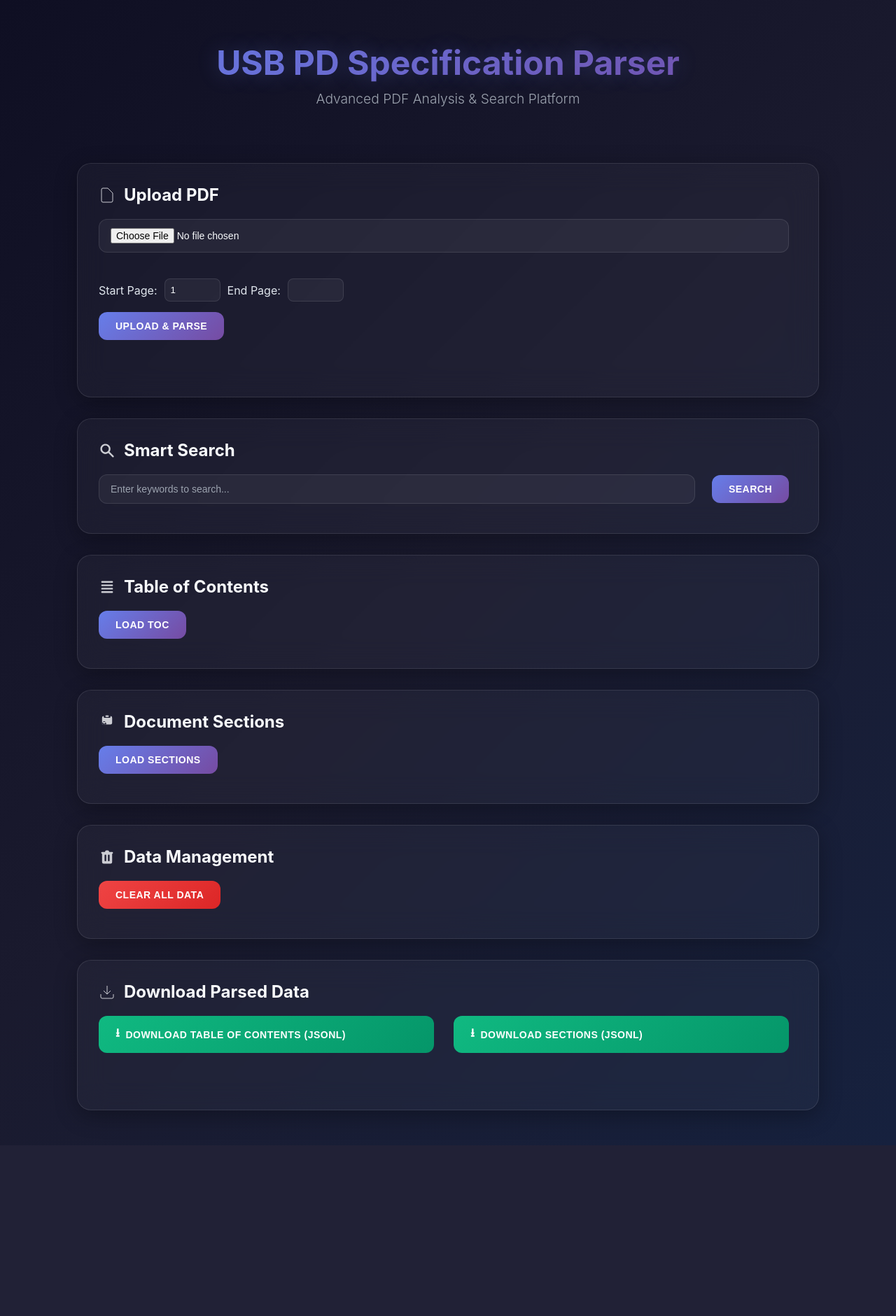
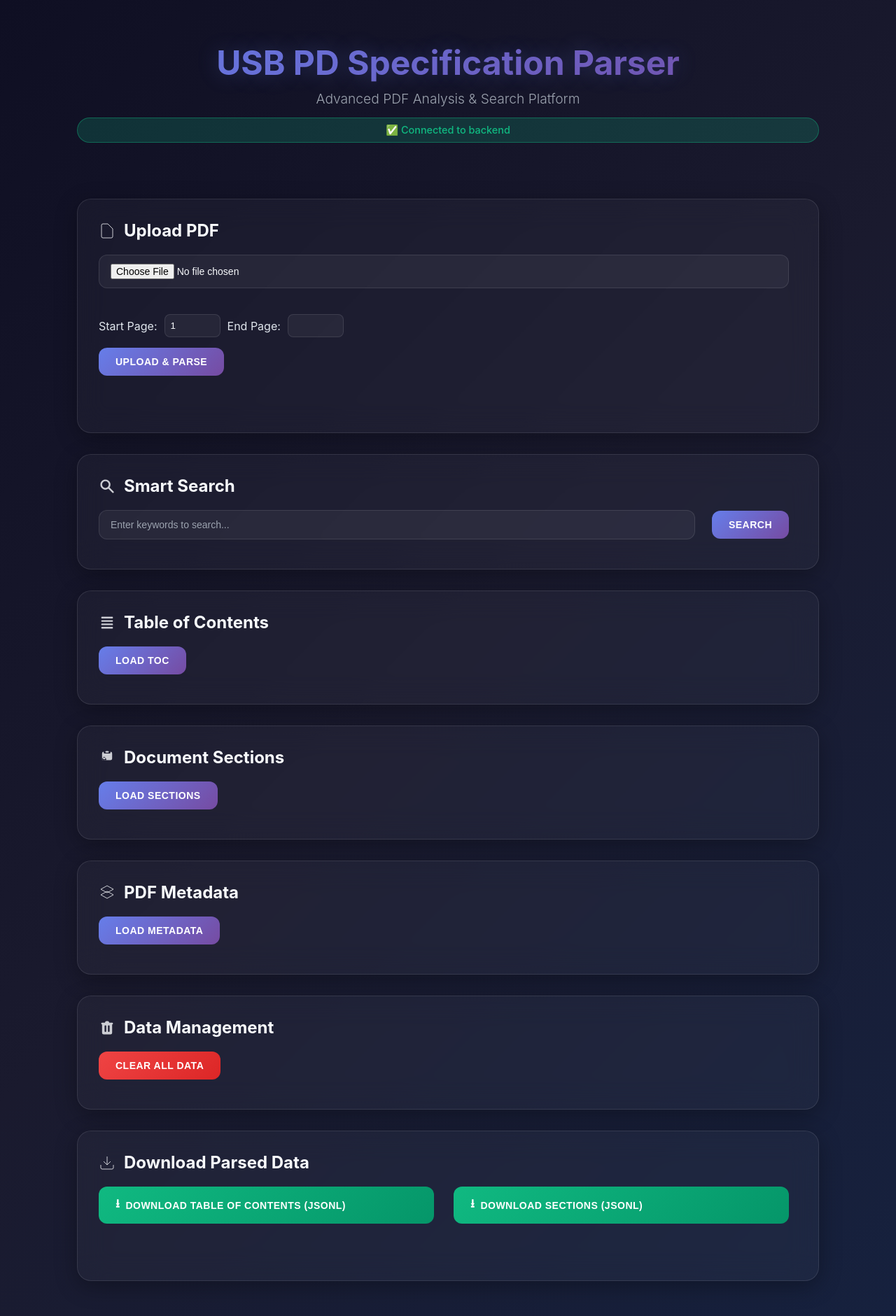
Before and after one commit to srikanthtn/USB-Power-pdf-parsing, a FastAPI app: page / in a window 1280 px wide. Shown: the whole page at 70% size. Before the commit the page ends 1611 px from the top, so only its background shows below. Run offline with FastAPI, Linux system fonts and the light colour scheme.

Commit message:
Add PDF metadata extraction and connection status UI; enhance logging

```diff
--- a/app.py
+++ b/app.py
@@ -14,6 +14,9 @@ from fastapi.templating import Jinja2Templates
 from fastapi.middleware.cors import CORSMiddleware
 import uvicorn
 from main import USBPDParser, TOCEntry, Section
+import logging
+from fastapi.logger import logger
+logging.getLogger("multipart").setLevel(logging.WARNING)
 
 # Initialize FastAPI app
 app = FastAPI(
@@ -39,6 +42,55 @@ app.mount("/static", StaticFiles(directory="templates"), name="static")
 toc_entries: List[TOCEntry] = []
 sections: List[Section] = []
 current_pdf_path: Optional[str] = None
+pdf_metadata: Optional[Dict[str, Any]] = None
+
+
+def _human_size(num_bytes: int) -> str:
+	units = ["B", "KB", "MB", "GB", "TB"]
+	idx = 0
+	value = float(num_bytes)
+	while value >= 1024 and idx < len(units) - 1:
+		value /= 1024.0
+		idx += 1
+	return f"{value:.2f} {units[idx]}"
+
+
+def _parse_pdf_date(raw: Optional[str]) -> Optional[str]:
+	"""Convert PDF date strings like 'D:20241028153000+05' to ISO if possible."""
+	if not raw:
+		return None
+	try:
+		# Remove leading 'D:' if present
+		s = raw[2:] if raw.startswith('D:') else raw
+		# Pad to at least YYYYMMDDHHmmSS
+		s = (s + '0'*14)[:14]
+		year = int(s[0:4]); mon = int(s[4:6]); day = int(s[6:8])
+		hh = int(s[8:10]); mm = int(s[10:12]); ss = int(s[12:14])
+		from datetime import datetime
+		return datetime(year, mon, day, hh, mm, ss).isoformat()
+	except Exception:
+		return raw
+
+
+def extract_pdf_metadata(path: Path) -> Dict[str, Any]:
+	import fitz
+	doc = fitz.open(str(path))
+	meta = doc.metadata or {}
+	info: Dict[str, Any] = {
+		"file_name": path.name,
+		"file_size_bytes": path.stat().st_size,
+		"file_size": _human_size(path.stat().st_size),
+		"page_count": doc.page_count,
+		"title": meta.get("title"),
+		"author": meta.get("author"),
+		"subject": meta.get("subject"),
+		"keywords": meta.get("keywords"),
+		"creator": meta.get("creator"),
+		"producer": meta.get("producer"),
+		"creation_date": _parse_pdf_date(meta.get("creationDate") or meta.get("creation_date")),
+		"mod_date": _parse_pdf_date(meta.get("modDate") or meta.get("mod_date")),
+	}
+	return info
 
 @app.get("/", response_class=HTMLResponse)
 async def home(request: Request):
@@ -54,6 +106,8 @@ async def upload_pdf(
     """Upload and parse a PDF file with page range"""
     global toc_entries, sections, current_pdf_path
 
+    logger.info(f"Received file: {file.filename}")
+
     if not file.filename.endswith('.pdf'):
         raise HTTPException(status_code=400, detail="Only PDF files are allowed")
 
@@ -64,18 +118,22 @@ async def upload_pdf(
     file_path = upload_dir / file.filename
 
     try:
+        logger.info(f"Saving file to: {file_path}")
         with file_path.open("wb") as f:
             content = await file.read()
             f.write(content)
 
+        logger.info(f"Initializing parser with page range: {start_page}-{end_page}")
         # Initialize parser with page range
-        parser = USBPDParser()
+        parser = USBPDParser(str(file_path))
         toc_entries, sections = parser.parse_pdf(
             str(file_path),
             start_page=start_page,
             end_page=end_page
         )
         current_pdf_path = str(file_path)
+        # Extract and store PDF metadata
+        globals()['pdf_metadata'] = extract_pdf_metadata(file_path)
 
         return {
             "message": "PDF processed successfully",
@@ -85,7 +143,14 @@ async def upload_pdf(
             "sections": len(sections)
         }
     except Exception as e:
-        raise HTTPException(status_code=500, detail=str(e))
+        logger.error(f"Error processing PDF: {str(e)}", exc_info=True)
+        # Clean up the file if there was an error
+        try:
+            if file_path.exists():
+                file_path.unlink()
+        except Exception as cleanup_error:
+            logger.error(f"Error cleaning up file: {str(cleanup_error)}")
+        raise HTTPException(status_code=500, detail=f"Error processing PDF: {str(e)}")
 
 @app.get("/api/toc")
 async def get_toc():
@@ -108,6 +173,13 @@ async def get_sections():
         "sections": [section.__dict__ for section in sections],
         "total_count": len(sections)
     }
+
+@app.get("/api/metadata")
+async def get_metadata():
+	"""Return metadata for the last uploaded PDF."""
+	if not pdf_metadata:
+		raise HTTPException(status_code=404, detail="No PDF metadata available. Please upload a PDF first.")
+	return pdf_metadata
 
 @app.get("/api/section/{section_id}")
 async def get_section_by_id(section_id: str):
@@ -169,7 +241,9 @@ async def get_stats():
         "toc_entries_count": len(toc_entries),
         "sections_count": len(sections),
         "toc_levels_distribution": toc_levels,
-        "current_pdf": current_pdf_path
+        "current_pdf": current_pdf_path,
+        "page_count": pdf_metadata.get("page_count") if pdf_metadata else None,
+        "file_size": pdf_metadata.get("file_size") if pdf_metadata else None,
     }
 
 @app.get("/api/export/toc")
@@ -202,6 +276,7 @@ async def clear_data():
     toc_entries = []
     sections = []
     current_pdf_path = None
+    globals()['pdf_metadata'] = None
 
     # Clean up temporary files
     upload_dir = Path("uploads")
--- a/requirements.txt
+++ b/requirements.txt
@@ -5,3 +5,4 @@ pdfplumber==0.10.3
 jinja2==3.1.2
 python-dotenv==1.0.0
 aiofiles==23.2.1
+requests==2.31.0
--- a/templates/index.html
+++ b/templates/index.html
@@ -344,6 +344,29 @@
         content: "⭳";
         font-size: 1.2em;
     }
+
+    .connection-status {
+        margin-top: 15px;
+        padding: 8px 16px;
+        border-radius: 20px;
+        font-size: 0.9rem;
+        font-weight: 500;
+        background: rgba(255, 255, 255, 0.1);
+        border: 1px solid rgba(255, 255, 255, 0.2);
+        transition: all 0.3s ease;
+    }
+
+    .connection-status.connected {
+        background: rgba(16, 185, 129, 0.2);
+        border-color: rgba(16, 185, 129, 0.4);
+        color: #10B981;
+    }
+
+    .connection-status.disconnected {
+        background: rgba(239, 68, 68, 0.2);
+        border-color: rgba(239, 68, 68, 0.4);
+        color: #EF4444;
+    }
 </style>
 </head>
 <body>
@@ -351,6 +374,7 @@
     <header>
         <h1>USB PD Specification Parser</h1>
         <div class="subtitle">Advanced PDF Analysis & Search Platform</div>
+        <div id="connectionStatus" class="connection-status">Checking connection...</div>
     </header>
 
     <!-- File Upload -->
@@ -416,6 +440,19 @@
         <div id="sectionsContainer"></div>
     </div>
 
+    <!-- PDF Metadata -->
+    <div class="card">
+        <h2>
+            <svg class="icon" xmlns="http://www.w3.org/2000/svg" viewBox="0 0 24 24" fill="none" stroke="currentColor">
+                <path d="M12 20l9-5-9-5-9 5 9 5z"/>
+                <path d="M12 12l9-5-9-5-9 5 9 5z"/>
+            </svg>
+            PDF Metadata
+        </h2>
+        <button onclick="loadMetadata()">Load Metadata</button>
+        <div id="metadataContainer"></div>
+    </div>
+
     <!-- Clear -->
     <div class="card">
         <h2>
@@ -450,6 +487,32 @@
 <script>
 const API_BASE = "http://127.0.0.1:8000";
 
+// Check connection status
+async function checkConnection() {
+    const statusElement = document.getElementById("connectionStatus");
+    try {
+        const response = await fetch(`${API_BASE}/api/stats`, {
+            method: 'GET',
+            signal: AbortSignal.timeout(5000) // 5 second timeout
+        });
+        if (response.ok) {
+            statusElement.textContent = "✅ Connected to backend";
+            statusElement.className = "connection-status connected";
+        } else {
+            statusElement.textContent = "⚠️ Backend error";
+            statusElement.className = "connection-status disconnected";
+        }
+    } catch (err) {
+        statusElement.textContent = "❌ Backend disconnected";
+        statusElement.className = "connection-status disconnected";
+    }
+}
+
+// Check connection on page load (one-time)
+document.addEventListener('DOMContentLoaded', function() {
+    checkConnection();
+});
+
 // Upload PDF
 async function uploadPDF(event) {
     event.preventDefault();
@@ -477,17 +540,20 @@ async function uploadPDF(event) {
         });
 
         if (!response.ok) {
-            throw new Error("Upload failed");
+            const errorData = await response.json().catch(() => ({}));
+            throw new Error(errorData.detail || `HTTP ${response.status}: ${response.statusText}`);
         }
 
         const data = await response.json();
-        showStatus("uploadStatus", "Document processed successfully!", "success");
+        showStatus("uploadStatus", `Document processed successfully! Found ${data.toc_entries} TOC entries and ${data.sections} sections.`, "success");
 
-        // Reload TOC and sections
+        // Reload TOC, sections, and metadata
         await loadTOC();
         await loadSections();
+        await loadMetadata();
     } catch (err) {
         showStatus("uploadStatus", "Error: " + err.message, "error");
+        console.error("Upload error:", err);
     }
 }
 
@@ -535,6 +601,39 @@ async function loadSections() {
     }
 }
 
+// Load Metadata
+async function loadMetadata() {
+    const container = document.getElementById("metadataContainer");
+    container.innerHTML = '<div class="loading">Loading PDF metadata</div>';
+    try {
+        const res = await fetch(`${API_BASE}/api/metadata`);
+        const data = await res.json();
+        if (res.ok) {
+            const rows = [
+                ["File Name", data.file_name],
+                ["File Size", data.file_size],
+                ["Page Count", data.page_count],
+                ["Title", data.title || "-"],
+                ["Author", data.author || "-"],
+                ["Subject", data.subject || "-"],
+                ["Keywords", data.keywords || "-"],
+                ["Creator", data.creator || "-"],
+                ["Producer", data.producer || "-"],
+                ["Created", data.creation_date || "-"],
+                ["Modified", data.mod_date || "-"],
+            ];
+            let html = `<table><tr><th>Field</th><th>Value</th></tr>`;
+            rows.forEach(([k, v]) => html += `<tr><td>${k}</td><td>${v}</td></tr>`);
+            html += `</table>`;
+            container.innerHTML = html;
+        } else {
+            container.innerHTML = `<p style="color: #ef4444;">${data.detail}</p>`;
+        }
+    } catch {
+        container.innerHTML = "<p style='color: #ef4444;'>Error loading metadata</p>";
+    }
+}
+
 // Search
 async function searchSections() {
     const query = document.getElementById("searchQuery").value.trim();
@@ -549,6 +648,7 @@ async function searchSections() {
         const data = await res.json();
         if (res.ok) {
             let html = "";
+            if (data.results && data.results.length > 0) {
                 data.results.forEach(r => {
                     html += `<div class="result-card">
                         <strong>${r.title}</strong>
@@ -556,11 +656,15 @@ async function searchSections() {
                         <div class="content-preview">${r.content_preview}</div>
                     </div>`;
                 });
-            resultsDiv.innerHTML = html || "<p style='color: #9ca3af;'>No results found for your search</p>";
+                resultsDiv.innerHTML = html;
             } else {
-            resultsDiv.innerHTML = `<p style="color: #ef4444;">${data.detail}</p>`;
+                resultsDiv.innerHTML = "<p style='color: #9ca3af;'>No results found for your search</p>";
             }
-    } catch {
+        } else {
+            resultsDiv.innerHTML = `<p style="color: #ef4444;">${data.detail || 'Search failed'}</p>`;
+        }
+    } catch (err) {
+        console.error("Search error:", err);
         resultsDiv.innerHTML = "<p style='color: #ef4444;'>Search failed. Please try again.</p>";
     }
 }
```
Also changed, not shown: main.py (+73 -37 lines). Lines whose indentation alone changed are shown as unchanged.
